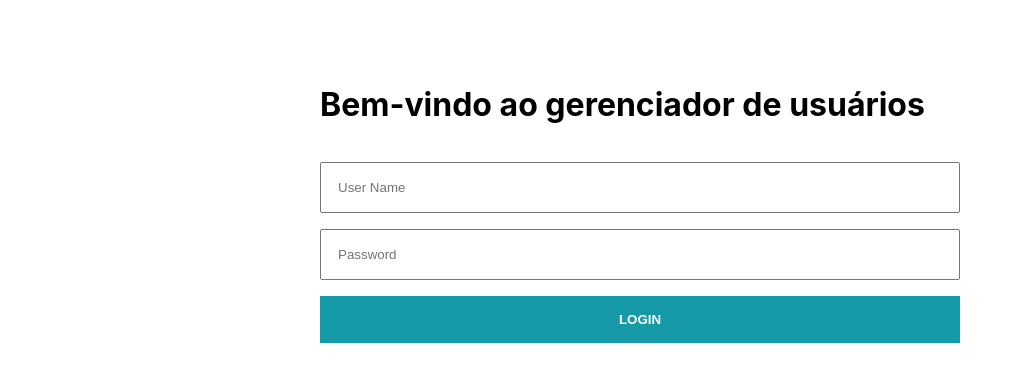
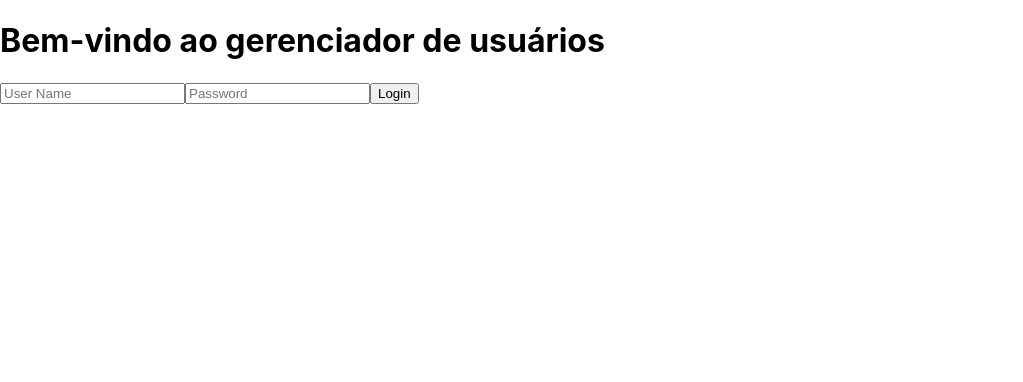
Before and after one commit to rogeriomattos/cypress-login, a React (Create React App) app in the folder app/: page /login in a window 1280 px wide. Shown: the top 382 px of the page, without its empty margins (0-1023 px from the left). Built offline with nearby package versions, Linux system fonts and the light colour scheme.

Commit message:
Ajustando css login

```diff
--- a/app/src/pages/Login/index.tsx
+++ b/app/src/pages/Login/index.tsx
@@ -17,7 +17,7 @@ const Login = () => {
   };
 
   return (
-    <form onSubmit={handleSubmit}>
+    <form className="login" onSubmit={handleSubmit}>
       <h1>Bem-vindo ao gerenciador de usuários</h1>
       <input type="text" name="username" placeholder="User Name" />
       <input type="password" name="password" placeholder="Password" />
--- a/app/src/pages/Login/styles.css
+++ b/app/src/pages/Login/styles.css
@@ -1,4 +1,4 @@
-form {
+.login form {
     width: 50%;
     margin: auto;
     display: flex;
@@ -6,17 +6,3 @@ form {
     gap: 1rem;
     padding: 4rem 2rem 2rem;
 }
-
-form input {
-    padding: 1rem;
-}
-
-form button {
-    background: #179aa7;
-    color: #fff;
-    border: none;
-    padding: 1rem;
-    text-transform: uppercase;
-    font-weight: 700;
-    cursor: pointer;
-}
```
